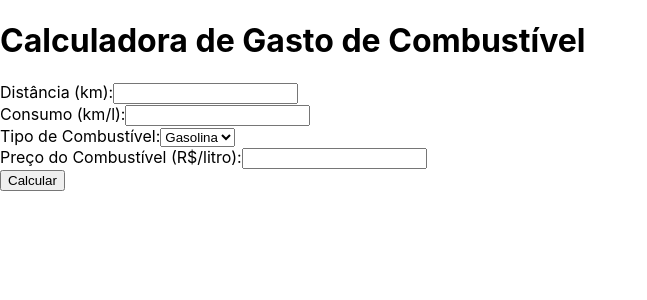
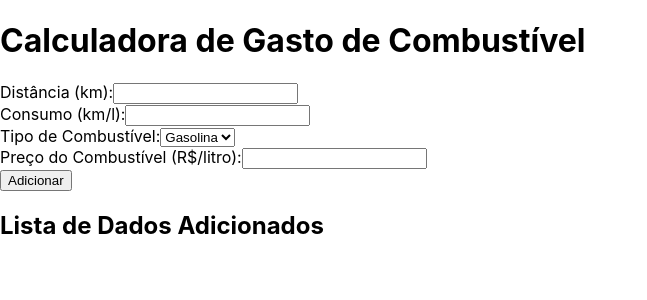
Before and after one commit to OsmOVB/-software-testing-and-quality, a React (Create React App) app in the folder implementação trabalho calculadora de combustivel/fuel-cost-calculator/: page / in a window 1280 px wide. Shown: the top 300 px of the page, without its empty margins (0-647 px from the left). Built offline with nearby package versions, Linux system fonts and the light colour scheme.

Commit message:
chore: Add mock database for storing form data

```diff
--- a/implementação trabalho calculadora de combustivel/fuel-cost-calculator/src/App.tsx
+++ b/implementação trabalho calculadora de combustivel/fuel-cost-calculator/src/App.tsx
@@ -1,6 +1,7 @@
-import React, { useState } from 'react';
+import React, { useState, useEffect } from 'react';
 import FuelForm from './components/FuelForm';
 import FuelResult from './components/FuelResult';
+import { saveDataToMockDatabase, getDataFromMockDatabase } from './database/mockDatabase';
 
 /**
  * Tipos de dados do formulário.
@@ -18,27 +19,55 @@ interface FormData {
  * @returns JSX.Element
  */
 const App: React.FC = () => {
-  const [formData, setFormData] = useState<FormData | null>(null);
+  const [formDataList, setFormDataList] = useState<FormData[]>([]);
+  const [selectedData, setSelectedData] = useState<FormData | null>(null);
+
+  // Carrega os dados iniciais do mockDatabase
+  useEffect(() => {
+    const initialData = getDataFromMockDatabase();
+    setFormDataList(initialData);
+  }, []);
 
   /**
-   * Manipulador para envio do formulário.
+   * Manipulador para adicionar dados à lista.
    *
    * @param {FormData} data Dados fornecidos pelo usuário.
    */
-  const handleFormSubmit = (data: FormData) => {
-    setFormData(data);
+  const handleFormAdd = (data: FormData) => {
+    setFormDataList(prevList => {
+      const updatedList = [...prevList, data];
+      saveDataToMockDatabase(updatedList);
+      return updatedList;
+    });
+  };
+
+  /**
+   * Manipulador para selecionar dados da lista.
+   *
+   * @param {FormData} data Dados fornecidos pelo usuário.
+   */
+  const handleSelectData = (data: FormData) => {
+    setSelectedData(data);
   };
 
   return (
     <div>
       <h1>Calculadora de Gasto de Combustível</h1>
-      <FuelForm onSubmit={handleFormSubmit} />
-      {formData && (
+      <FuelForm onAdd={handleFormAdd} />
+      <h2>Lista de Dados Adicionados</h2>
+      <ul>
+        {formDataList.map((data, index) => (
+          <li key={index} onClick={() => handleSelectData(data)}>
+            {data.distance} km, {data.consumption} km/l, {data.fuelType}, R$ {data.fuelPrice}/litro
+          </li>
+        ))}
+      </ul>
+      {selectedData && (
         <FuelResult
-          distance={formData.distance}
-          consumption={formData.consumption}
-          fuelType={formData.fuelType}
-          fuelPrice={formData.fuelPrice}
+          distance={selectedData.distance}
+          consumption={selectedData.consumption}
+          fuelType={selectedData.fuelType}
+          fuelPrice={selectedData.fuelPrice}
         />
       )}
     </div>
--- a/implementação trabalho calculadora de combustivel/fuel-cost-calculator/src/components/FuelForm.tsx
+++ b/implementação trabalho calculadora de combustivel/fuel-cost-calculator/src/components/FuelForm.tsx
@@ -15,7 +15,7 @@ interface FuelFormInputs {
  * Propriedades do componente FuelForm.
  */
 interface FuelFormProps {
-  onSubmit: (data: FuelFormInputs) => void;
+  onAdd: (data: FuelFormInputs) => void;
 }
 
 /**
@@ -26,11 +26,11 @@ interface FuelFormProps {
  * @param {FuelFormProps} props Propriedades do componente.
  * @returns JSX.Element
  */
-const FuelForm: React.FC<FuelFormProps> = ({ onSubmit }) => {
+const FuelForm: React.FC<FuelFormProps> = ({ onAdd }) => {
   const { register, handleSubmit, formState: { errors } } = useForm<FuelFormInputs>();
 
   const submitHandler: SubmitHandler<FuelFormInputs> = data => {
-    onSubmit(data);
+    onAdd(data);
   };
 
   return (
@@ -70,7 +70,7 @@ const FuelForm: React.FC<FuelFormProps> = ({ onSubmit }) => {
         />
         {errors.fuelPrice && <span>Insira um preço válido.</span>}
       </div>
-      <button type="submit">Calcular</button>
+      <button type="submit">Adicionar</button>
     </form>
   );
 };
--- /dev/null
+++ b/implementação trabalho calculadora de combustivel/fuel-cost-calculator/src/database/mockDatabase.ts
@@ -0,0 +1,34 @@
+/**
+ * Tipos de dados do formulário.
+ */
+interface FormData {
+    distance: number;
+    consumption: number;
+    fuelType: 'gasoline' | 'alcohol' | 'diesel';
+    fuelPrice: number;
+  }
+
+  /**
+   * Objeto mockado para armazenar dados em memória.
+   */
+  const mockDatabase: { data: FormData[] } = {
+    data: []
+  };
+
+  /**
+   * Salva os dados no objeto mockado.
+   *
+   * @param {FormData[]} data Dados a serem salvos.
+   */
+  export const saveDataToMockDatabase = (data: FormData[]) => {
+    mockDatabase.data = data;
+  };
+
+  /**
+   * Obtém os dados do objeto mockado.
+   *
+   * @returns {FormData[]} Dados armazenados.
+   */
+  export const getDataFromMockDatabase = (): FormData[] => {
+    return mockDatabase.data;
+  };
```
Also changed, not shown: 1 other file (tests, documents, lock files or other folders).
